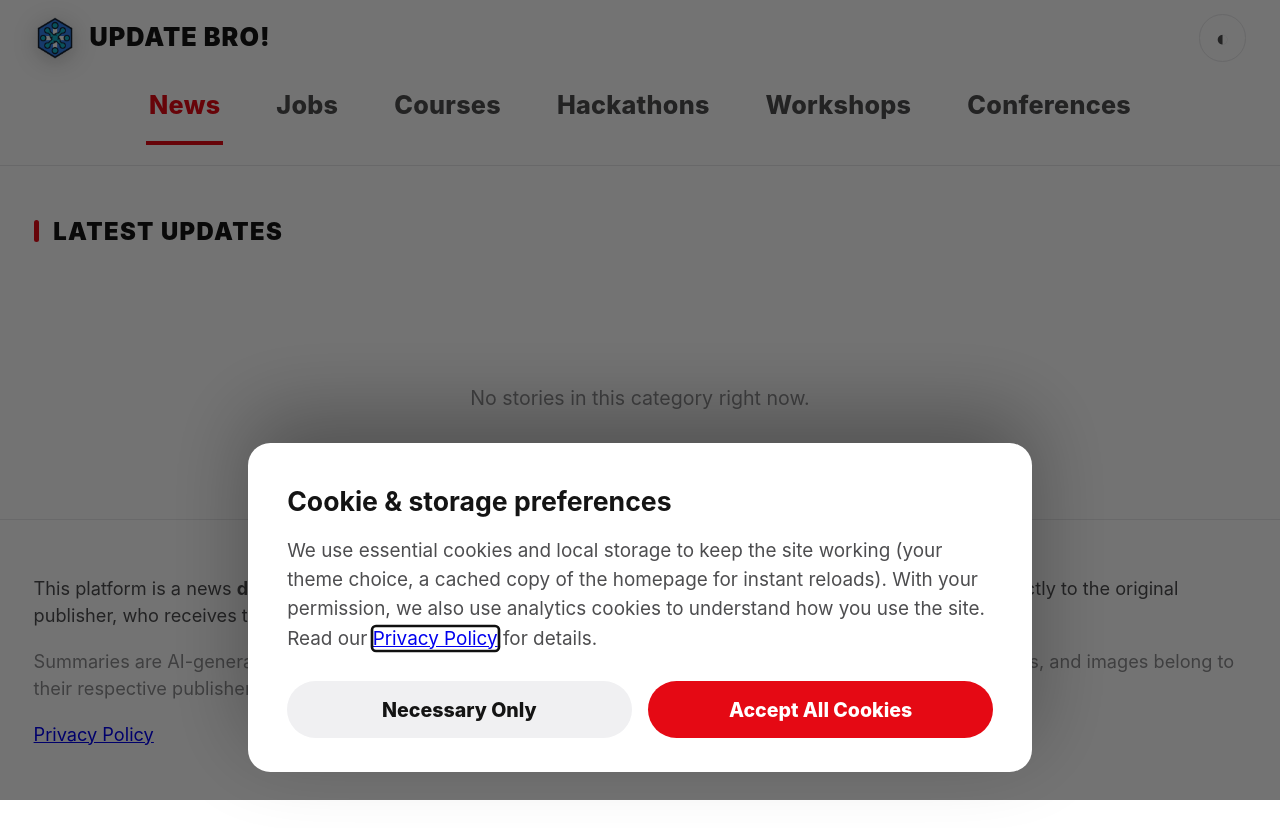
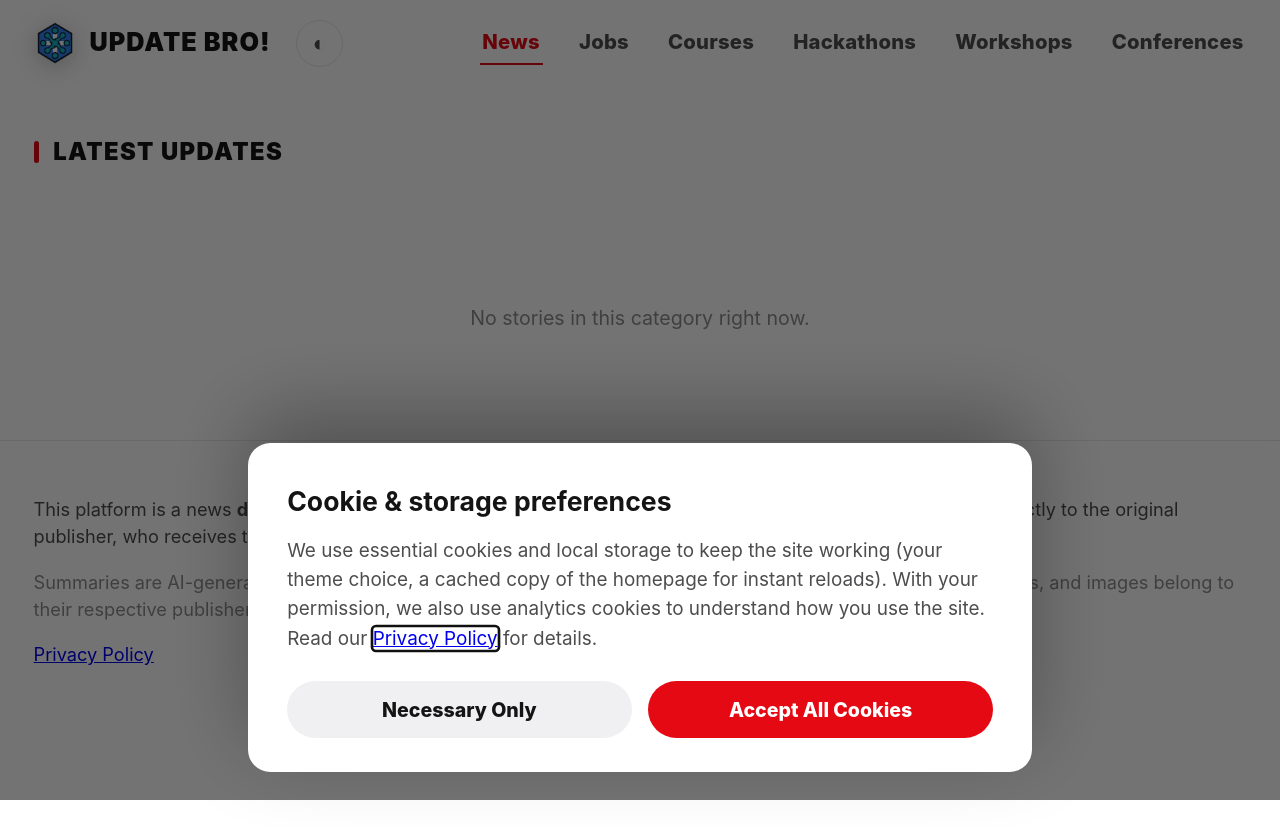
Before and after one commit to fbivinay/Ai_tech_news, a website: page public/index.html in a window 1280 px wide. After the commit the page ends 800 px from the top, so only its background shows below. Drawn offline with Linux system fonts and the light colour scheme; no server answers.

Commit message:
Desktop nav: align with brand row instead of own big bar
Mobile keeps its own row unchanged.

```diff
--- a/public/styles.css
+++ b/public/styles.css
@@ -831,6 +831,21 @@ html[data-theme='dark'] .site-header.scrolled { box-shadow: 0 4px 20px rgba(0, 0
 .top-nav a:hover { color: var(--ink); }
 .top-nav a.active { color: var(--red); border-bottom-color: var(--red); }
 
+/* Desktop: fold the nav back onto the brand row instead of its own big bar */
+@media (min-width: 761px) {
+  .site-header { display: flex; flex-wrap: wrap; align-items: center; }
+  .header-inner { flex: 0 0 auto; padding: 14px 0 14px 24px; }
+  .top-nav {
+    flex: 1 1 auto;
+    justify-content: flex-end;
+    gap: 24px;
+    padding: 0 24px 0 12px;
+    border-bottom: none;
+  }
+  .top-nav a { font-size: 14.5px; padding: 4px 2px; border-bottom-width: 2px; }
+  .section-nav { flex-basis: 100%; }
+}
+
 @media (max-width: 760px) {
   .top-nav { justify-content: flex-start; gap: 20px; padding: 6px 16px 10px; }
   .top-nav a { font-size: 15px; padding: 4px 2px 8px; border-bottom-width: 2px; }
```
